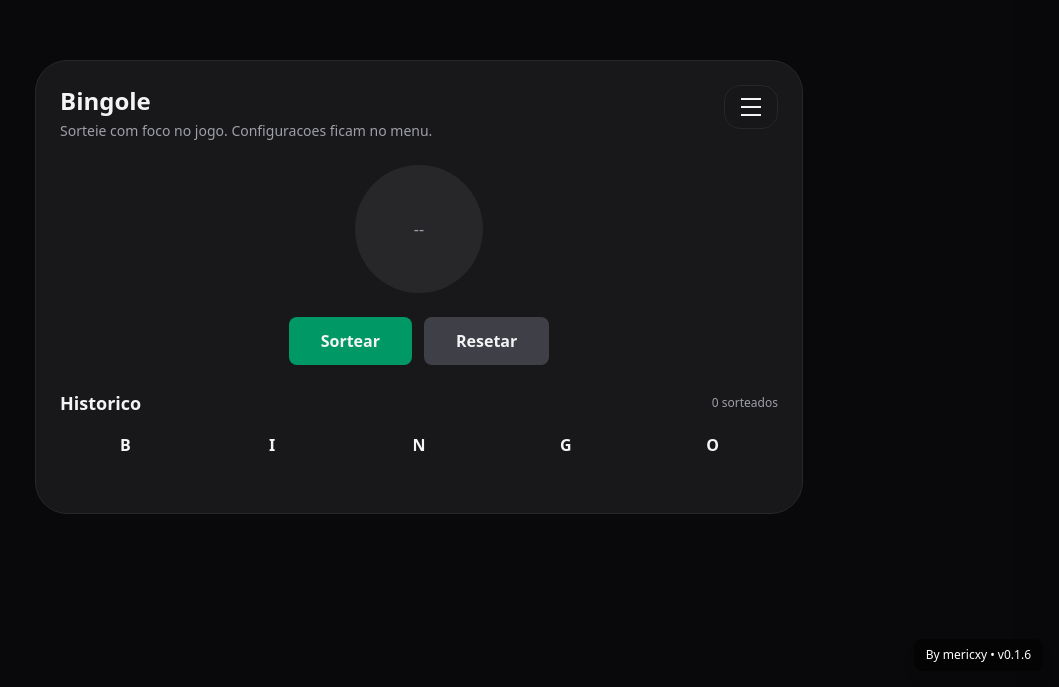
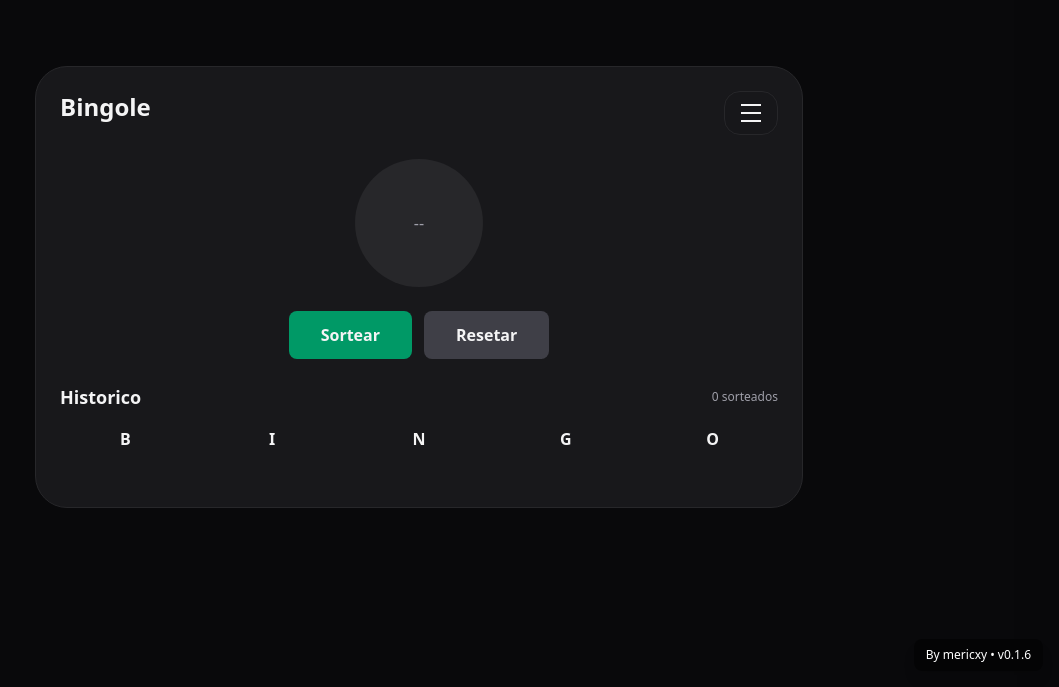
Before and after one commit to mericxy/bingole, a React (Vite) app: page / in a window 1280 px wide. Shown: the part 113-800 px from the top of the page, without its empty margins (221-1280 px from the left). Built offline with nearby package versions, Linux system fonts and the light colour scheme.

Commit message:
Remove bingole subtitle

```diff
--- a/src/App.jsx
+++ b/src/App.jsx
@@ -24,11 +24,6 @@ function BingoGame({
       <div className="flex items-start justify-between gap-4">
         <div>
           <h1 className="text-2xl font-bold">Bingole</h1>
-          {!theaterMode && (
-            <p className="mt-1 text-sm text-zinc-400">
-              Sorteie com foco no jogo. Configuracoes ficam no menu.
-            </p>
-          )}
         </div>
 
         <AppMenu
```
